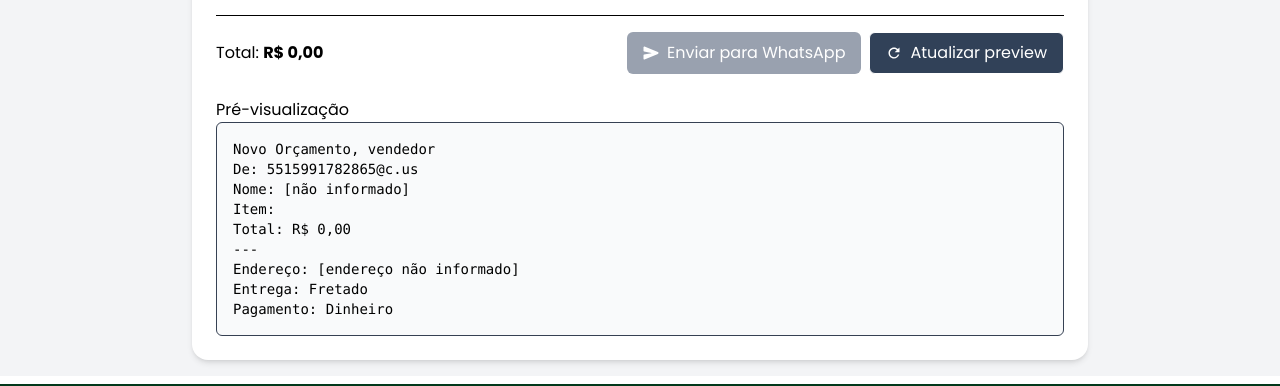
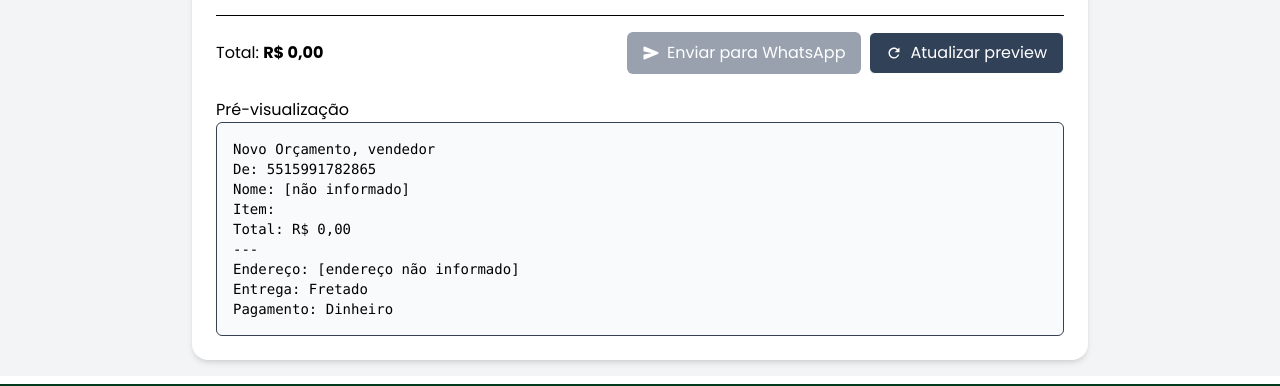
Before and after one commit to manuaires/tcc_react, a React (Vite) app: page /orcamento in a window 1280 px wide. Shown: the part 886-1272 px from the top of the page. Built offline with nearby package versions, Linux system fonts and the light colour scheme; no server answers.

Commit message:
ordemform pronto

```diff
--- a/src/components/form/OrderForm.jsx
+++ b/src/components/form/OrderForm.jsx
@@ -232,10 +232,13 @@ export default function OrderForm({ phone = "5515991782865" }) {
     }, 0);
   }
 
-  function montarMensagem() {
+  function montarMensagem(contatoParaMostrar = null) {
+  const contatoLimpo =
+    contatoParaMostrar ?? String(contato || "").replace(/\D/g, "");
+
   const header = [
     "Novo Orçamento, vendedor",
-      `De: ${phone}@c.us`,
+    `De: ${contatoLimpo || phone}`, // mostra o contato do formulário; se vazio usa phone como fallback
     `Nome: ${nome || "[não informado]"}`,
   ];
 
@@ -256,7 +259,6 @@ export default function OrderForm({ phone = "5515991782865" }) {
   const total = calcularTotal();
   lines.push(`Total: ${formatCurrency(total)}`);
 
-    // monta endereço num formato compacto como no exemplo
   const enderecoMain = [rua, bairro, cidade].filter(Boolean).join(", ");
   const parts = [];
   if (enderecoMain) parts.push(enderecoMain);
@@ -283,7 +285,11 @@ export default function OrderForm({ phone = "5515991782865" }) {
     alert("Não é possível enviar: nenhum produto cadastrado.");
     return;
   }
-    if (!validarContato(contato)) {
+
+  // limpa o contato do cliente (apenas dígitos)
+  const contatoLimpo = String(contato || "").replace(/\D/g, "");
+
+  if (!validarContato(contatoLimpo)) {
     alert(
       "Contato inválido. Use exatamente 13 dígitos no formato 5515xxxxxxxxx"
     );
@@ -293,11 +299,13 @@ export default function OrderForm({ phone = "5515991782865" }) {
     alert("Existe item com preço abaixo do mínimo. Corrija.");
     return;
   }
-    const mensagem = montarMensagem();
+
+  const mensagem = montarMensagem(contatoLimpo);
+
   try {
     await api.post("/pedido", {
       cliente: nome,
-        contato: contato,
+      contato: contatoLimpo, // envia o número limpo para a API
       endereco: { rua, numero, complemento, bairro, cidade, cep },
       pagamento,
       entrega: ENTREGA_FIXED,
@@ -313,6 +321,8 @@ export default function OrderForm({ phone = "5515991782865" }) {
   } catch (err) {
     console.warn("Falha ao salvar pedido", err);
   }
+
+  // abre o wa.me do BOT (phone) — mantemos phone como destino
   window.open(
     `https://wa.me/${phone}?text=${encodeURIComponent(mensagem)}`,
     "_blank"
```
Lines whose indentation alone changed are shown as unchanged.
